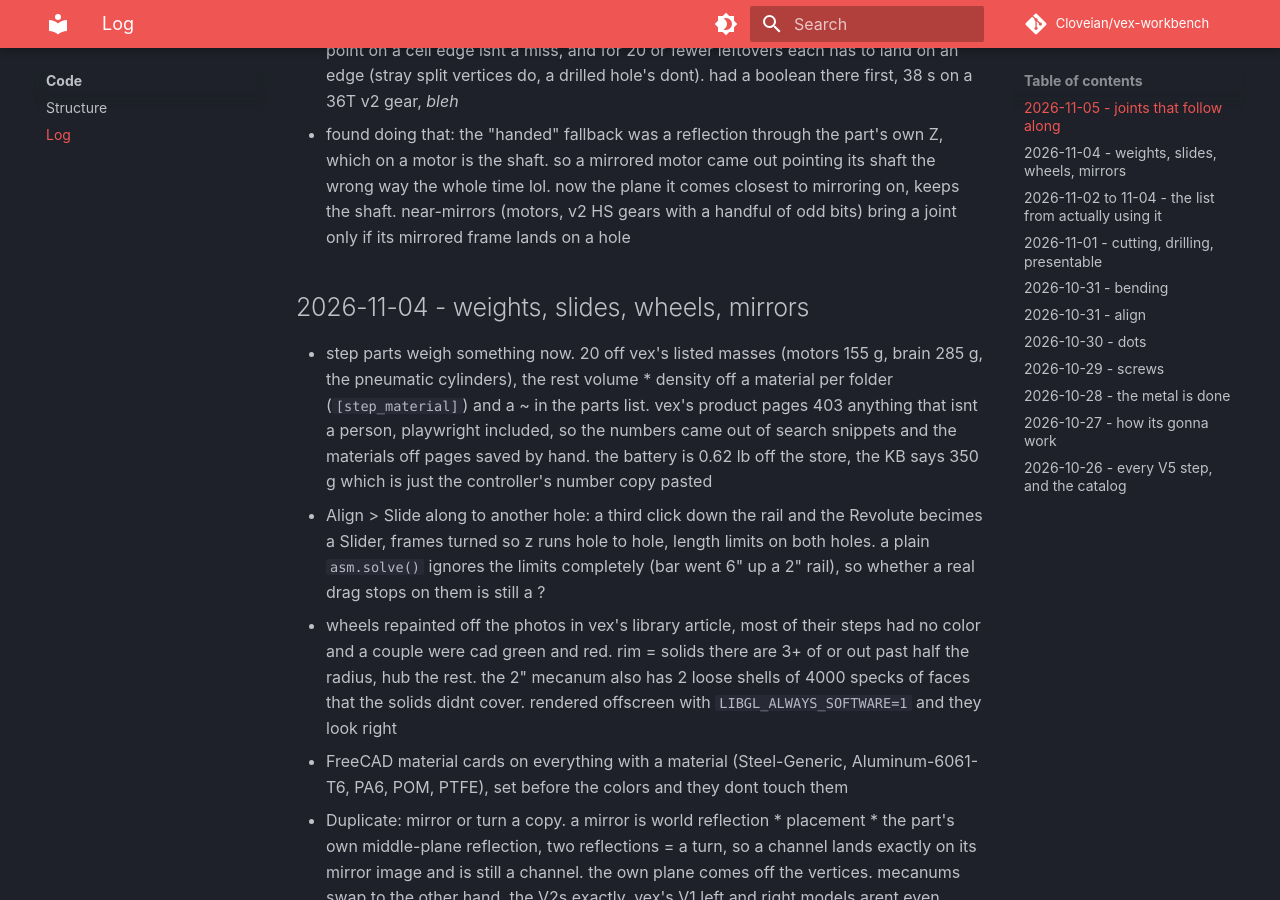
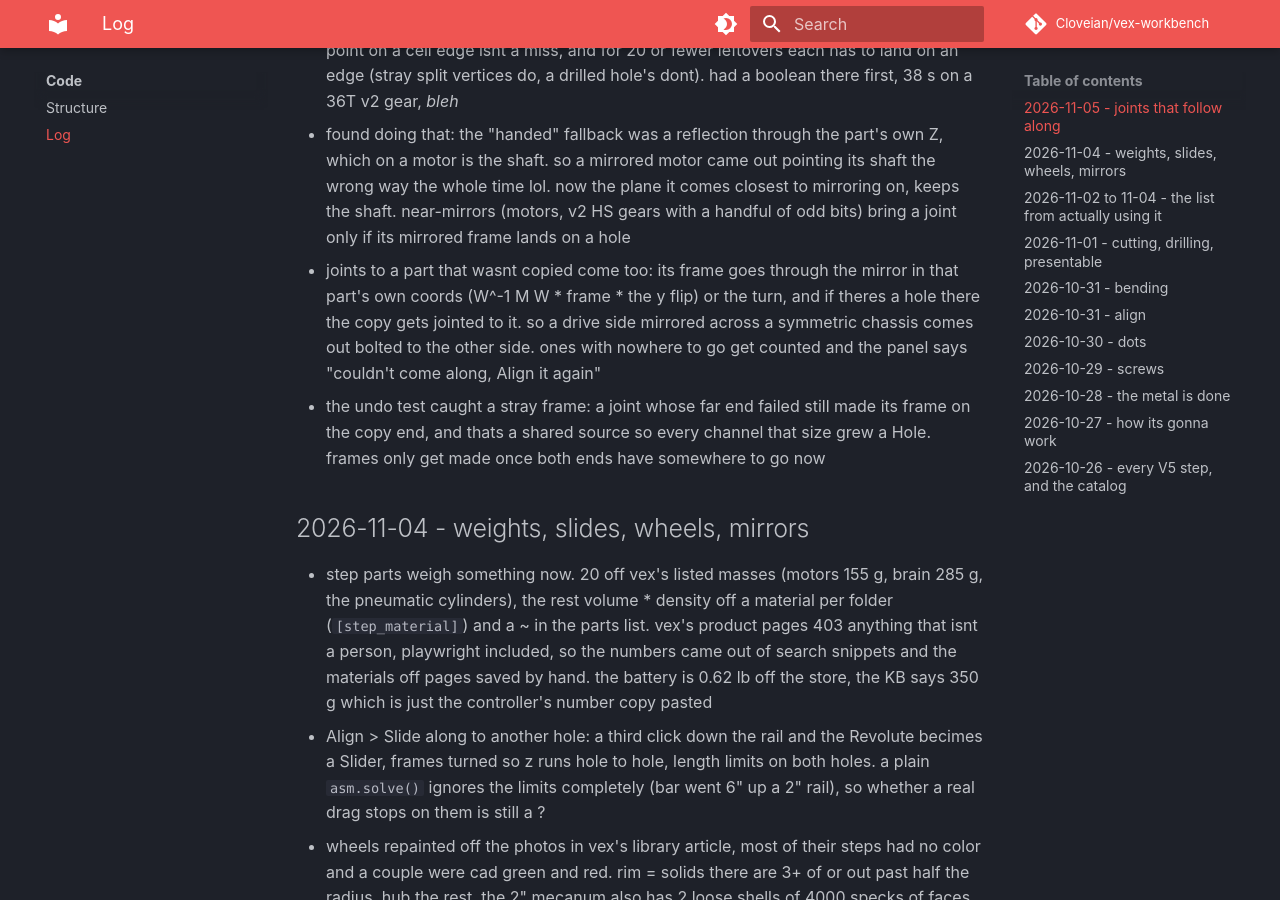
Before and after one commit to Cloveian/vex-workbench, an MkDocs documentation site: the page built from docs/code/log.md, in a window 1280 px wide and 900 px high, scrolled down 980 px. Built offline with MkDocs 1.6.1 and Material for MkDocs 9.7.7, drawn with Linux system fonts in a browser that asks for light colours; comment, search, counter and statistics services are not loaded.

Commit message:
'"log" - the sequel' - the sequel

```diff
--- a/docs/code/log.md
+++ b/docs/code/log.md
@@ -10,6 +10,8 @@
 - Duplicate brings joints along when both ends are on copied parts. a mirrored frame is own \* frame \* a flip of its own y so its still right handed, offsets get the same flip on both sides (gap stays, spin goes negative), angle limits swap and negate. a whole copied assembly gets its own joint group
 - the mirror check went from "one of 3 axis planes, exact vertices" to the best of those plus planes through each axis off level vertices (vex's torx lobes), neighbor cells so a point on a cell edge isnt a miss, and for 20 or fewer leftovers each has to land on an edge (stray split vertices do, a drilled hole's dont). had a boolean there first, 38 s on a 36T v2 gear, *bleh*
 - found doing that: the "handed" fallback was a reflection through the part's own Z, which on a motor is the shaft. so a mirrored motor came out pointing its shaft the wrong way the whole time lol. now the plane it comes closest to mirroring on, keeps the shaft. near-mirrors (motors, v2 HS gears with a handful of odd bits) bring a joint only if its mirrored frame lands on a hole
+- joints to a part that wasnt copied come too: its frame goes through the mirror in that part's own coords (W^-1 M W \* frame \* the y flip) or the turn, and if theres a hole there the copy gets jointed to it. so a drive side mirrored across a symmetric chassis comes out bolted to the other side. ones with nowhere to go get counted and the panel says "couldn't come along, Align it again"
+- the undo test caught a stray frame: a joint whose far end failed still made its frame on the copy end, and thats a shared source so every channel that size grew a Hole. frames only get made once both ends have somewhere to go now
 
 ## 2026-11-04 - weights, slides, wheels, mirrors
 
```
